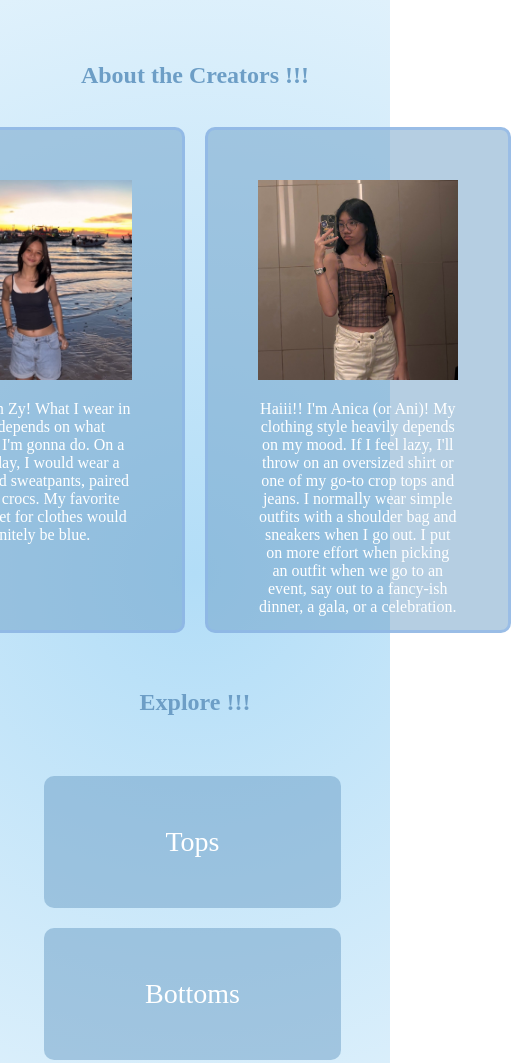
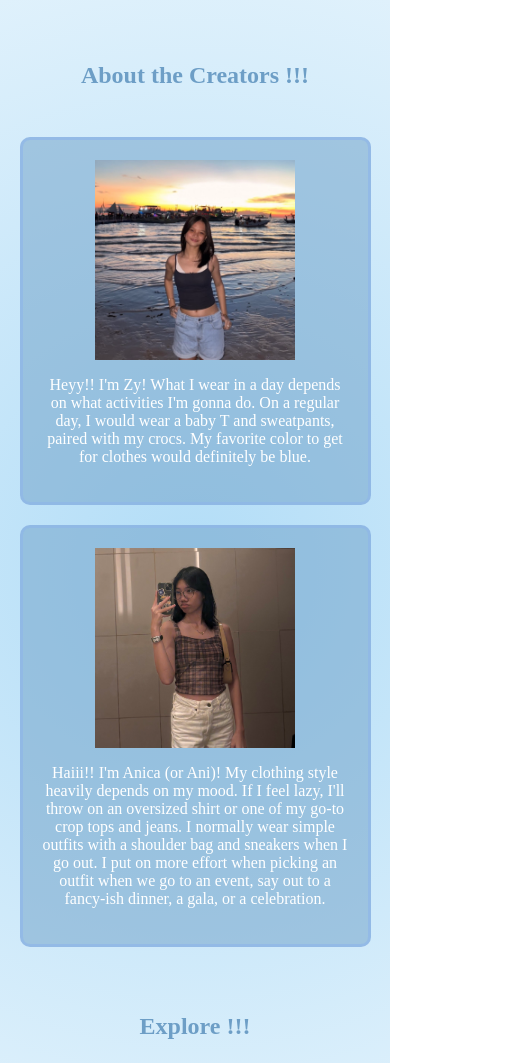
Before and after one commit to zyzyzy29/WDProjSodiumAbalosMalang, a plain HTML site: page index.html in a window 390 px wide. Shown: the part 620-1683 px from the top of the page, 511 px wide, since content can reach past the window. Drawn offline with Linux system fonts and the light colour scheme; a web font is replaced by a local one.

Commit message:
responsiveness

```diff
--- a/index.html
+++ b/index.html
@@ -11,8 +11,45 @@
     <link href="https://fonts.googleapis.com/css2?family=Radley&display=swap" rel="stylesheet">
     <link href="https://fonts.googleapis.com/css2?family=Dela+Gothic+One&display=swap" rel="stylesheet">
     <link href="https://fonts.googleapis.com/css2?family=Unbounded&display=swap" rel="stylesheet">
+    <style>
+    #abt, #links {
+        display: flex;
+        flex-direction: row;
+        flex-wrap: wrap;
+        justify-content: center;
+        align-items: stretch;
+        width: 100%;
+        margin: 0 auto;
+    }
+
+    .intro, #links a {
+        flex: 1 1 300px;
+        max-width: 450px;
+        height: auto !important;
+        min-height: min-content;
+        margin: 10px;
+        padding: 20px;
+        box-sizing: border-box;
+        display: flex;
+        flex-direction: column;
+        align-items: center;
+        justify-content: center;
+        text-align: center;
+    }
+
+    @media (max-width: 800px) {
+        #abt, #links {
+            flex-direction: column;
+            align-items: center;
+        }
+
+        .intro, #links a {
+            width: 90%;
+            flex: none;
+        }
+    }
+</style>
 </head>
-
 <body>
     <section id="intro">
         <header>
```
